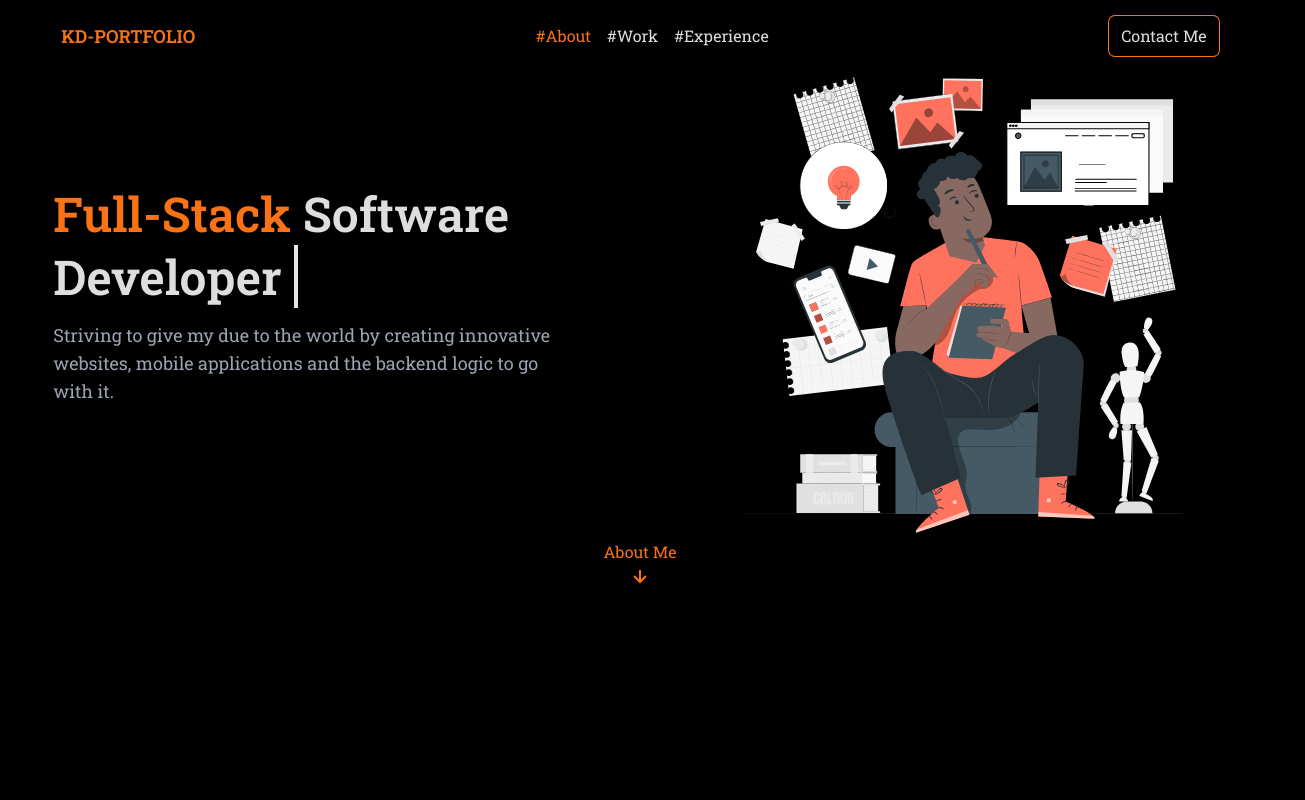
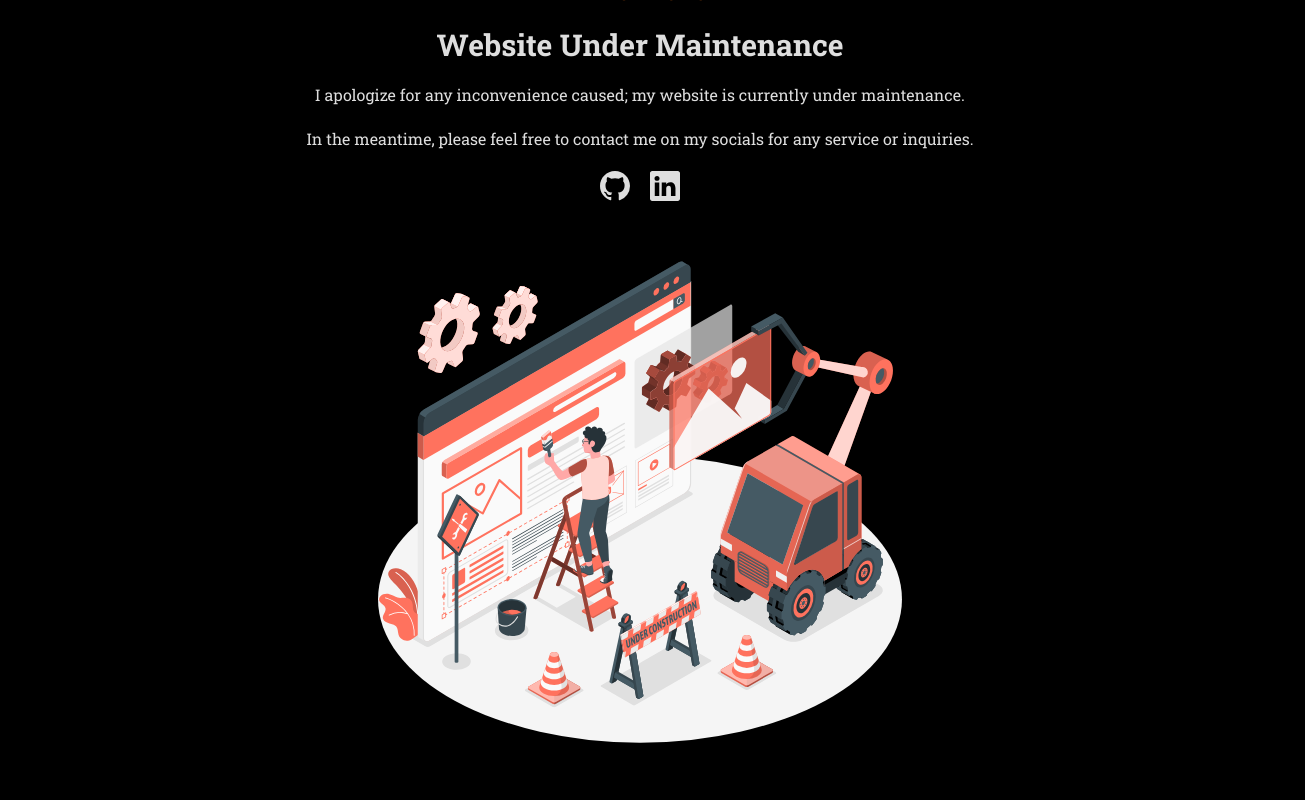
Before and after one commit to K-Ds/portfolio, a React (Vite) app: page / in a window 1280 px wide. Shown: the top 800 px of the page, 1305 px wide, since content can reach past the window. Built offline with nearby package versions, Linux system fonts and the light colour scheme.

Commit message:
Enable Maintenance mode

```diff
--- a/src/App.tsx
+++ b/src/App.tsx
@@ -2,9 +2,12 @@ import Home from './pages/Home';
 import Navbar from './components/Navbar';
 import About from './pages/About';
 import Work from './pages/Work';
+import Maintenance from './pages/Maintenance';
+
+const maintanceMode = true;
 
 const FullpageWrapper = () => {
-  return (
+  return !maintanceMode ? (
     <div className="w-11/12">
       <Navbar position={'About'} />
       <main>
@@ -13,6 +16,8 @@ const FullpageWrapper = () => {
         <Work />
       </main>
     </div>
+  ) : (
+    <Maintenance />
   );
 };
 
--- /dev/null
+++ b/src/pages/Maintenance.tsx
@@ -0,0 +1,36 @@
+import { BsLinkedin, BsGithub } from 'react-icons/bs';
+import ContructionImage from '../assets/Under construction-amico.svg';
+
+const Maintenance = () => {
+  return (
+    <div className="h-screen flex items-center justify-center flex-col space-y-5">
+      <span className="font-semibold text-lg text-orange-500">
+        KD-PORTFOLIO
+      </span>
+      <h1 className="text-3xl font-bold mb-5">Website Under Maintenance</h1>
+      <p>
+        I apologize for any inconvenience caused; my website is currently under
+        maintenance.
+      </p>
+      <p>
+        In the meantime, please feel free to contact me on my socials for any
+        service or inquiries.
+      </p>
+      <div className="flex space-x-5">
+        <a className="text-3xl" href="https://github.com/k-ds">
+          <BsGithub />
+        </a>
+        <a
+          className="text-3xl"
+          href="https://www.linkedin.com/in/david-karenzi/"
+        >
+          <BsLinkedin />
+        </a>
+      </div>
+      <img src={ContructionImage} alt="" className="w-10/12" />
+      <a href="https://storyset.com/online">Online illustrations by Storyset</a>
+    </div>
+  );
+};
+
+export default Maintenance;
```
Also changed, not shown: src/assets/Under construction-amico.svg (added).
